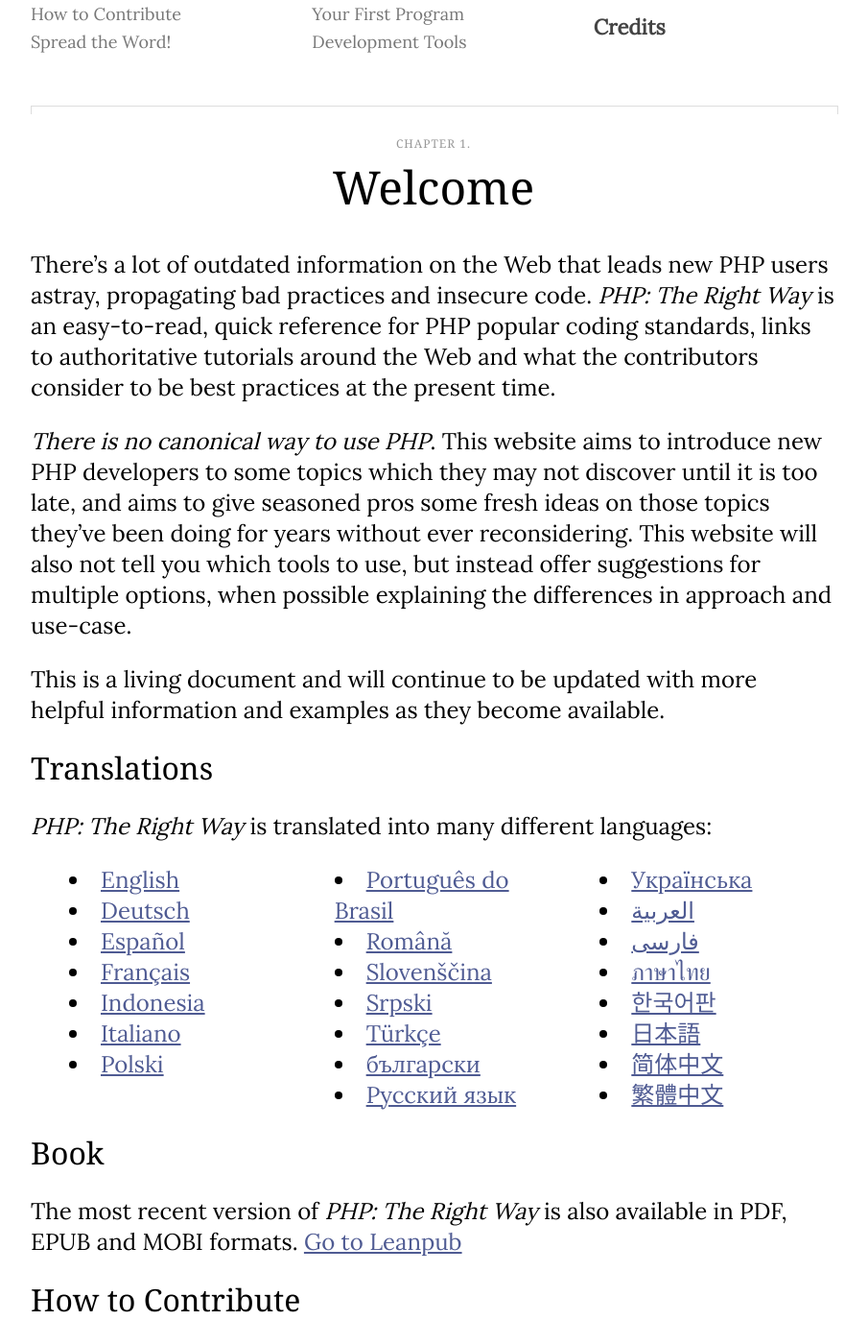
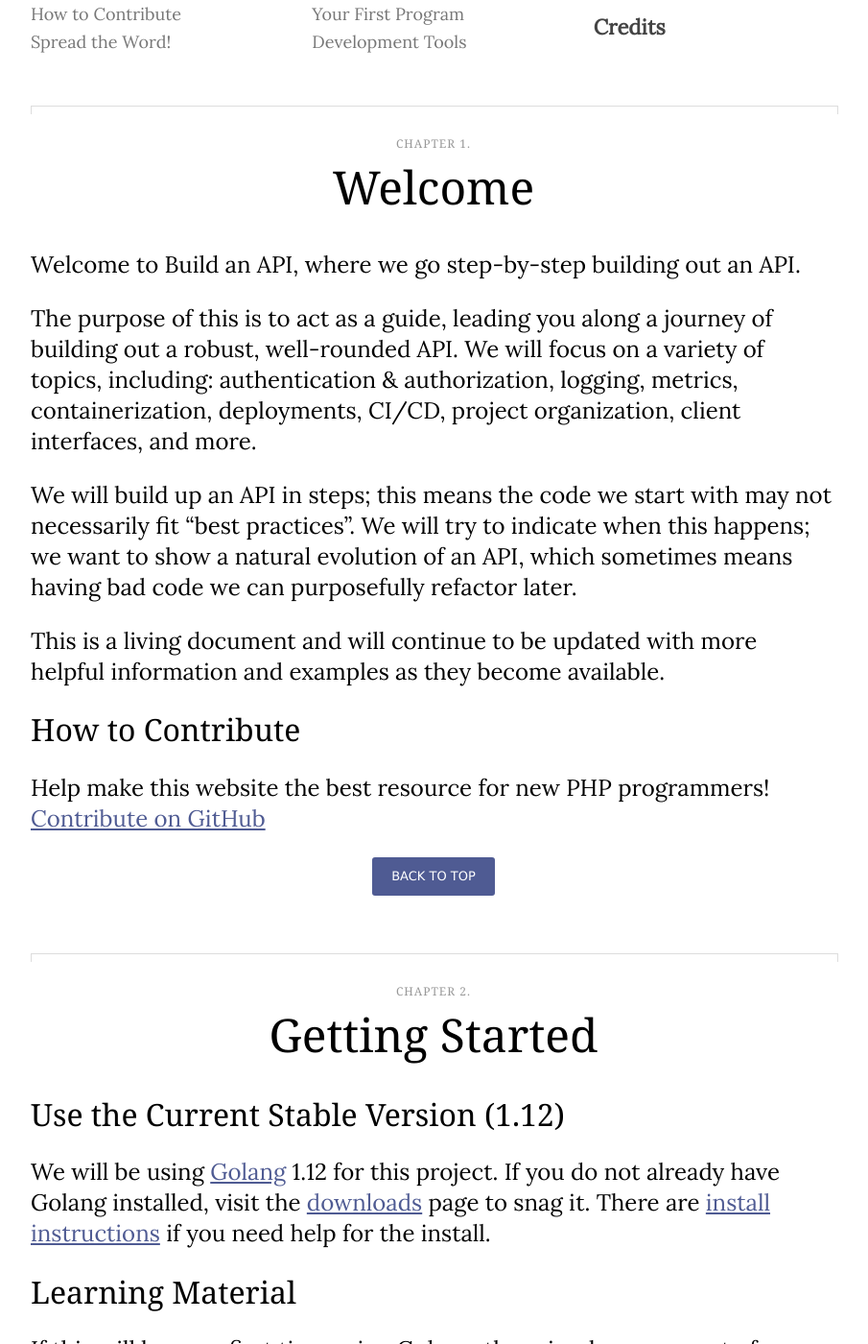
Before and after one commit to clagraff/buildanapi, a Jekyll site: the page built from index.html, in a window 1280 px wide and 1400 px high, scrolled down 342 px. Shown: the whole window at 96% size, without its empty margins (188-1093 px from the left). Built offline with Jekyll 4.4.1, drawn with Linux system fonts in a browser that asks for light colours.

Commit message:
Update welcome.md

```diff
--- a/_includes/welcome.md
+++ b/_includes/welcome.md
@@ -1,55 +1,23 @@
 # Welcome
 
-There's a lot of outdated information on the Web that leads new PHP users astray,
-propagating bad practices and insecure code. _PHP: The Right Way_ is an easy-to-read,
-quick reference for PHP popular coding standards, links to authoritative tutorials
-around the Web and what the contributors consider to be best practices at the present
-time.
+Welcome to Build an API, where we go step-by-step building out an API.
 
-_There is no canonical way to use PHP_. This website aims to introduce new PHP
-developers to some topics which they may not discover until it is too late, and aims
-to give seasoned pros some fresh ideas on those topics they've been doing for years
-without ever reconsidering. This website will also not tell you which tools to use, but
-instead offer suggestions for multiple options, when possible explaining the differences
-in approach and use-case.
+The purpose of this is to act as a guide, leading you along a journey of building
+out a robust, well-rounded API. We will focus on a variety of topics, including:
+authentication & authorization, logging, metrics, containerization, deployments,
+CI/CD, project organization, client interfaces, and more.
+
+We will build up an API in steps; this means the code we start with may not
+necessarily fit "best practices". We will try to indicate when this happens; we
+want to show a natural evolution of an API, which sometimes means having bad code
+we can purposefully refactor later.
 
 This is a living document and will continue to be updated with more helpful information
 and examples as they become available.
 
-## Translations
-
-_PHP: The Right Way_ is translated into many different languages:
-
-* [English](http://www.phptherightway.com)
-* [Deutsch](http://rwetzlmayr.github.io/php-the-right-way)
-* [Español](http://phpdevenezuela.github.io/php-the-right-way)
-* [Français](http://eilgin.github.io/php-the-right-way/)
-* [Indonesia](http://id.phptherightway.com)
-* [Italiano](http://it.phptherightway.com)
-* [Polski](http://pl.phptherightway.com)
-* [Português do Brasil](http://br.phptherightway.com)
-* [Română](https://bgui.github.io/php-the-right-way/)
-* [Slovenščina](http://sl.phptherightway.com)
-* [Srpski](http://phpsrbija.github.io/php-the-right-way/)
-* [Türkçe](http://hkulekci.github.io/php-the-right-way/)
-* [български](http://bg.phptherightway.com)
-* [Русский язык](http://getjump.github.io/ru-php-the-right-way)
-* [Українська](http://iflista.github.com/php-the-right-way)
-* [العربية](https://adaroobi.github.io/php-the-right-way/)
-* [فارسى](http://novid.github.io/php-the-right-way/)
-* [ภาษาไทย](https://apzentral.github.io/php-the-right-way/)
-* [한국어판](http://modernpug.github.io/php-the-right-way)
-* [日本語](http://ja.phptherightway.com)
-* [简体中文](http://laravel-china.github.io/php-the-right-way/)
-* [繁體中文](http://laravel-taiwan.github.io/php-the-right-way)
-
-## Book
-
-The most recent version of _PHP: The Right Way_ is also available in PDF, EPUB and MOBI formats. [Go to Leanpub][1]
 
 ## How to Contribute
 
-Help make this website the best resource for new PHP programmers! [Contribute on GitHub][2]
+Help make this website the best resource for new PHP programmers! [Contribute on GitHub][1]
 
-[1]: https://leanpub.com/phptherightway
-[2]: https://github.com/codeguy/php-the-right-way/tree/gh-pages
+[1]: https://github.com/clagraff/build-an-api-docs
```
